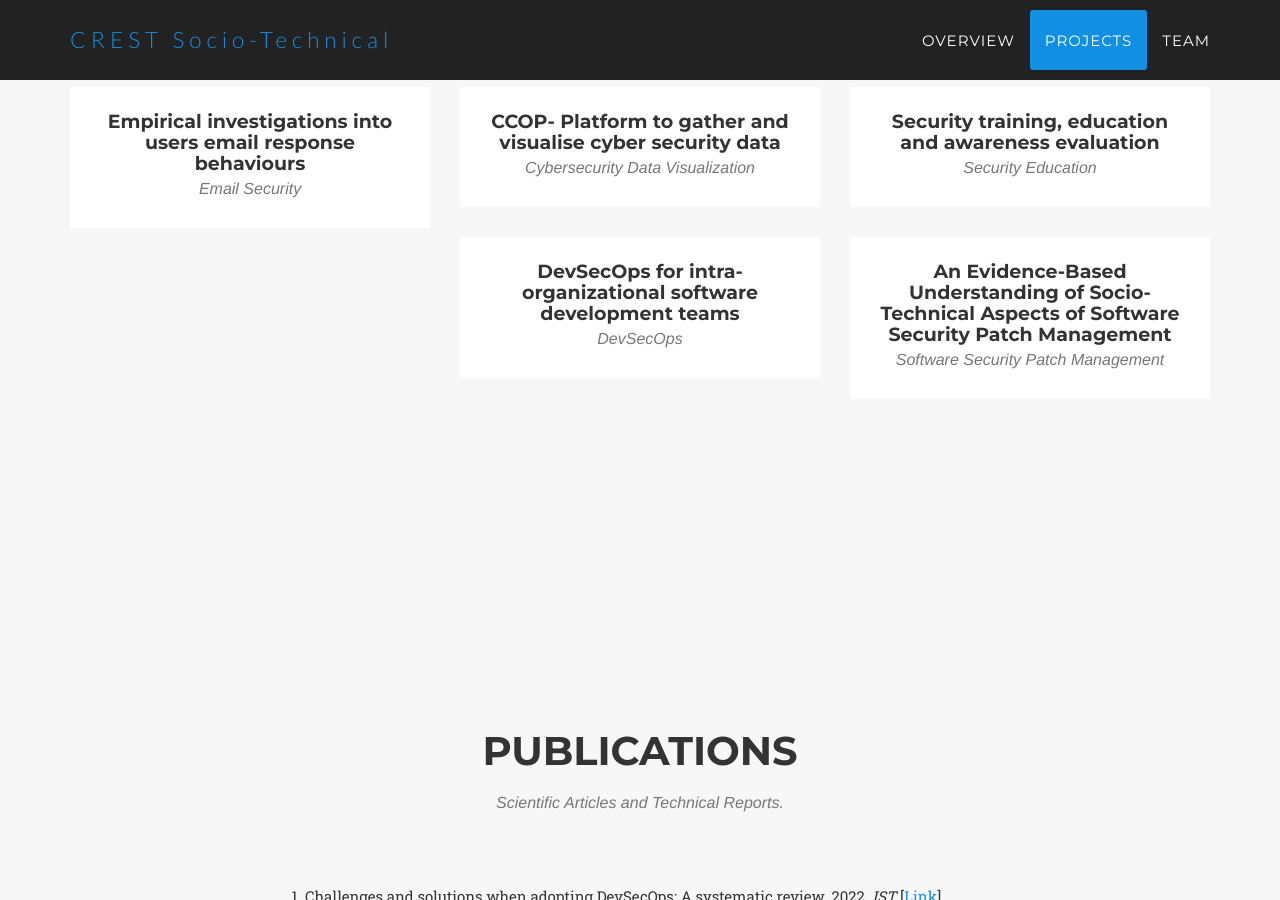
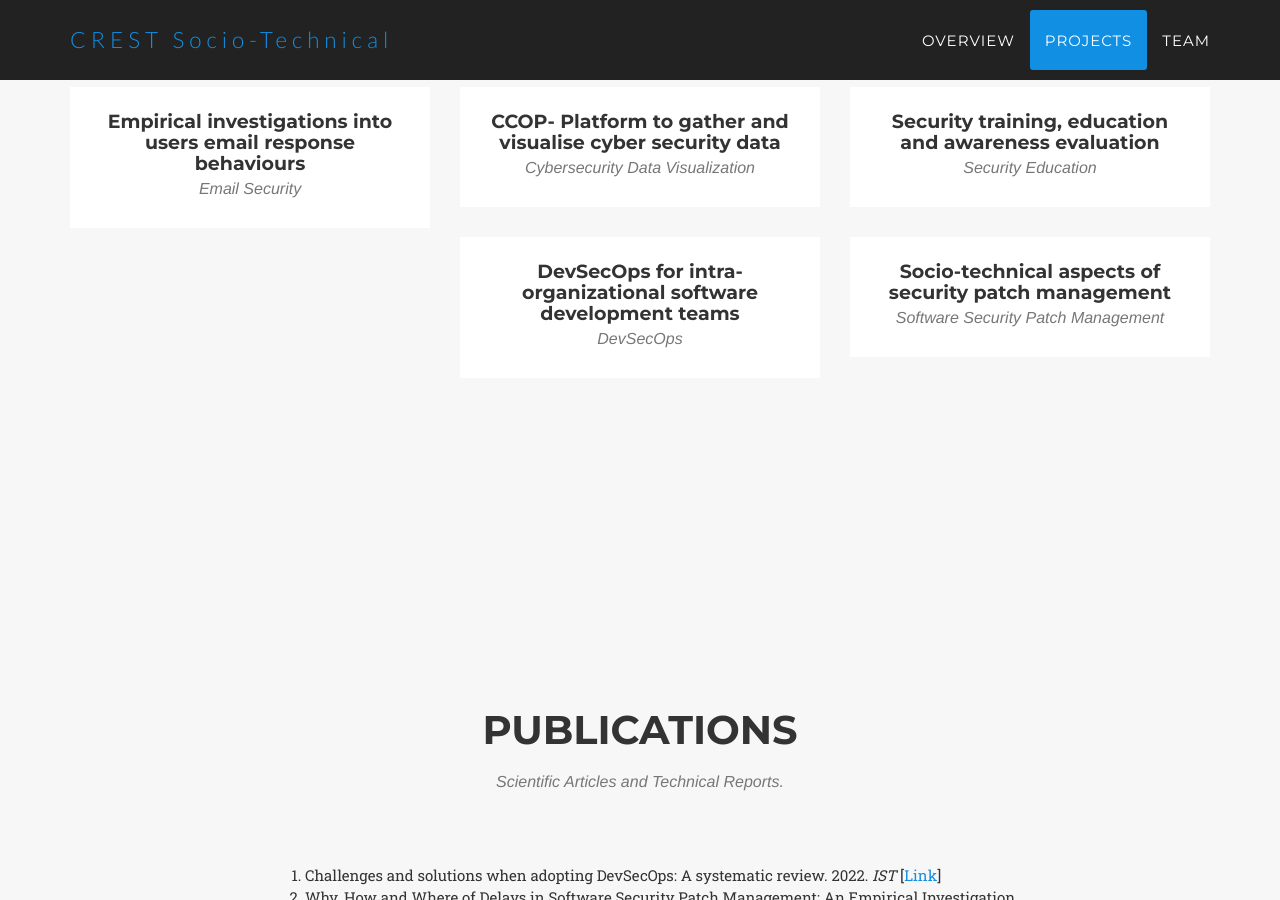
Before and after one commit to crest-socio-technical/crest-socio-technical.github.io, a Jekyll site: the page built from _posts/2014-07-18-project-1.markdown, in a window 1280 px wide and 900 px high, scrolled down 1478 px. Built offline with Jekyll 4.4.1, drawn with Linux system fonts in a browser that asks for light colours; some web fonts are replaced.

Commit message:
Update 2014-07-18-project-1.markdown

```diff
--- a/_posts/2014-07-18-project-1.markdown
+++ b/_posts/2014-07-18-project-1.markdown
@@ -1,5 +1,5 @@
 ---
-title: An Evidence-Based Understanding of Socio-Technical Aspects of Software Security Patch Management
+title: Socio-technical aspects of security patch management
 subtitle: Software Security Patch Management
 layout: default
 modal-id: 1
```
